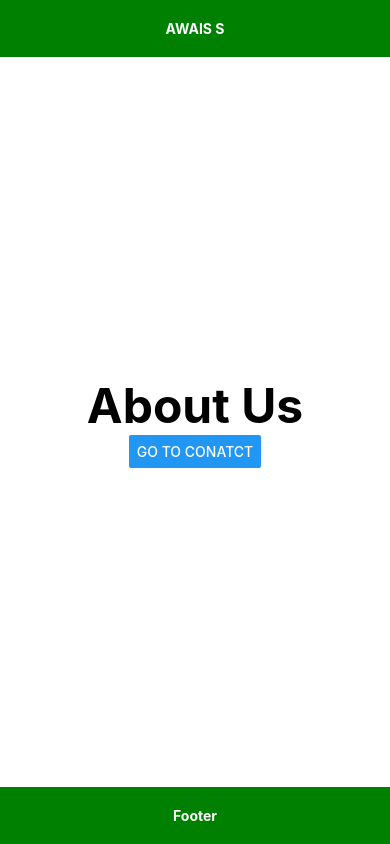
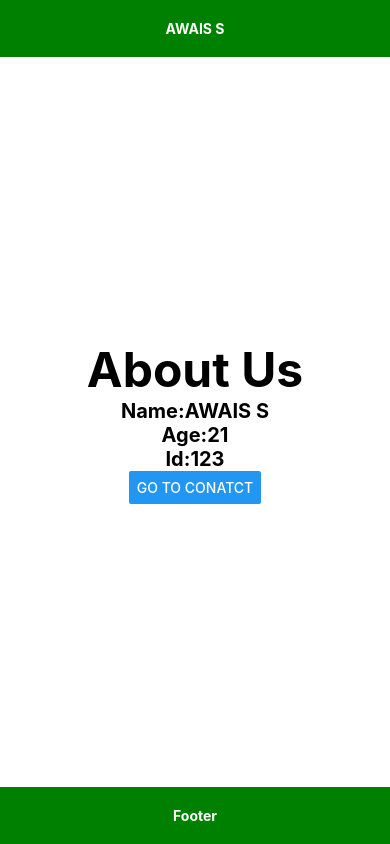
Before and after one commit to awais882s/MySecondApp, a React Native app: screen / in a window 390 px wide. Both pictures are taken after a click on the button "GO TO ABOUT". Built offline with nearby package versions, Linux system fonts and the light colour scheme.

Commit message:
parameter

```diff
--- a/src/screens/Frontend/About.js
+++ b/src/screens/Frontend/About.js
@@ -6,6 +6,11 @@ export default function About({ navigation, route }) {
     return (
         <View style={styles.flexContainer}>
             <Text style={styles.h1}>About Us</Text>
+            <Text style={styles.h3}>Name:{name}</Text>
+            <Text style={styles.h3}>Age:{age}</Text>
+            <Text style={styles.h3}>Id:{id}</Text>
+
+
             <Button title='Go To Conatct' onPress={() => { navigation.navigate("Contact") }} />
         </View>
     )
@@ -22,5 +27,9 @@ const styles = StyleSheet.create({
         fontWeight: "bold",
         textAlign: "center",
         color: "black"
+    },
+    h3: {
+        fontSize: 20,
+        fontWeight: "bold",
     }
 })
```
